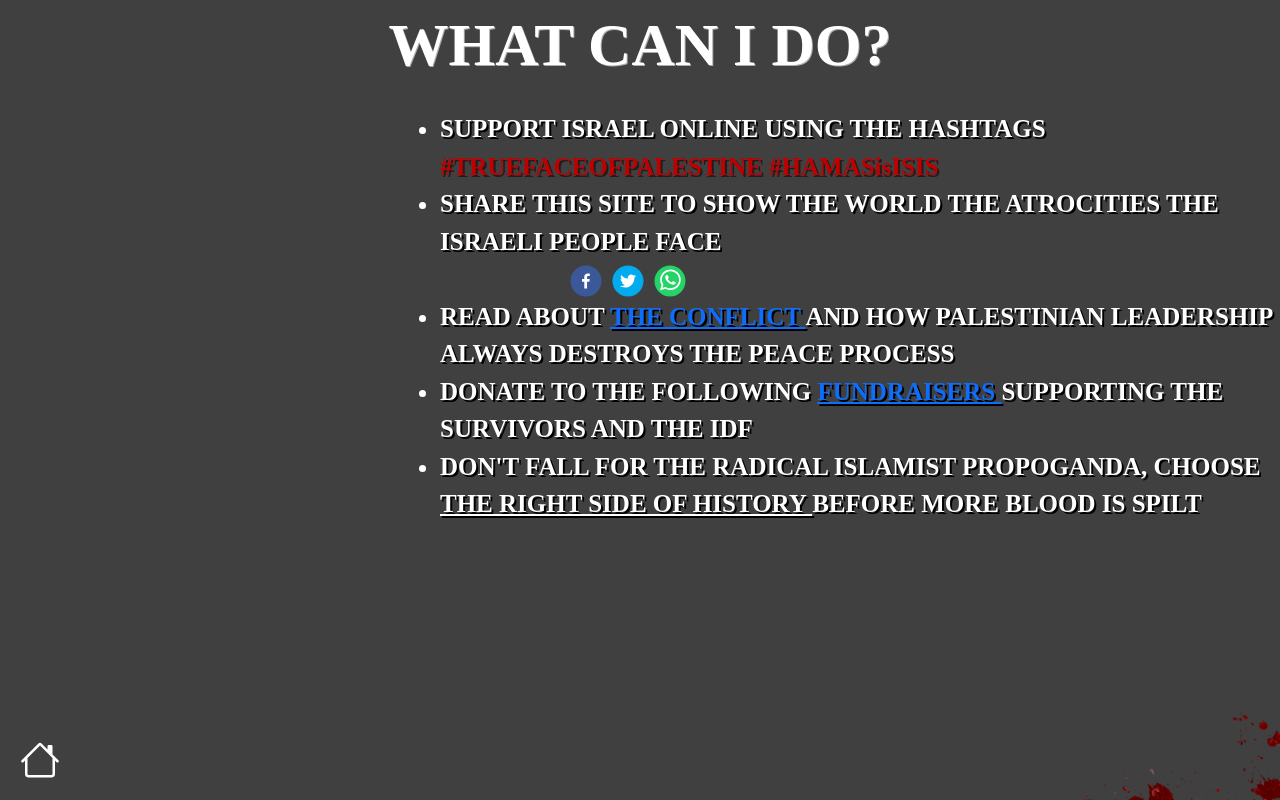
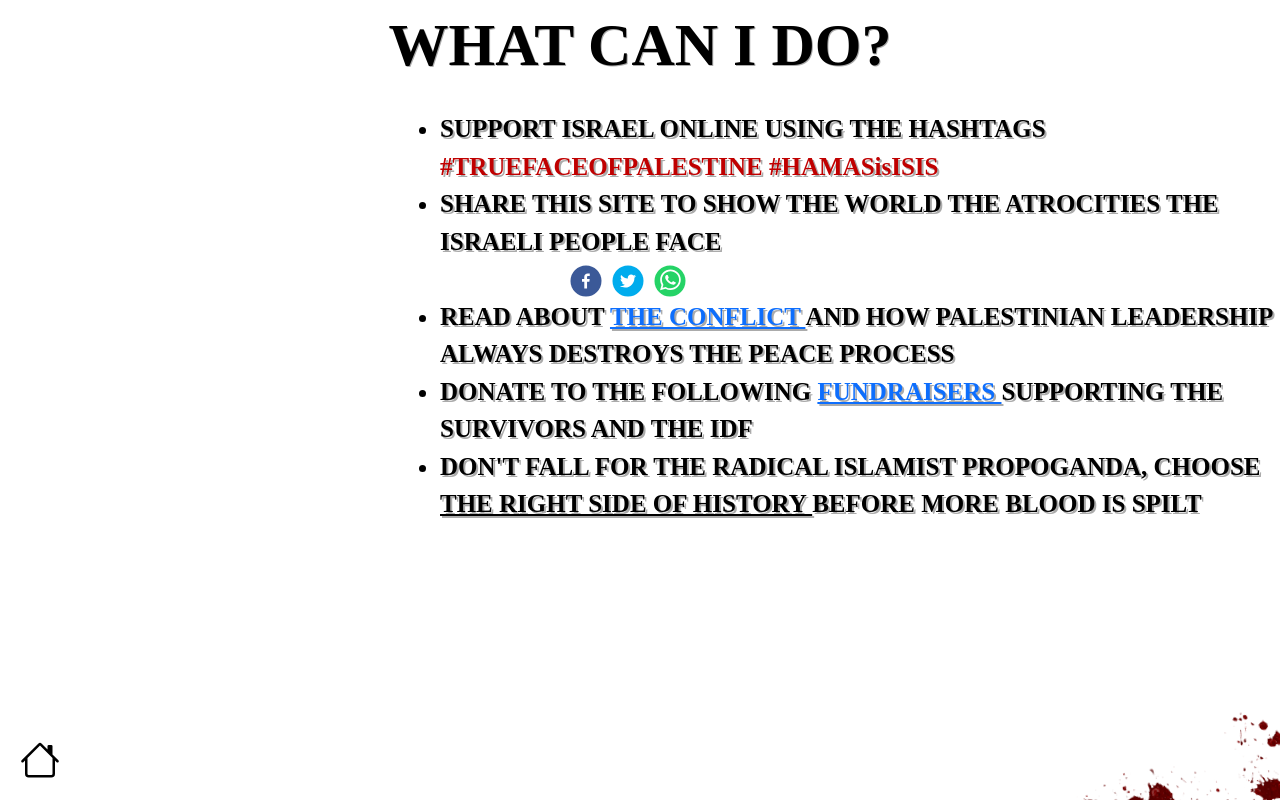
Before and after one commit to The-October-Team/7th-of-october, a React (Create React App) app: page /enough in a window 1280 px wide. Built offline with nearby package versions, Linux system fonts and the light colour scheme; a web font is replaced by a local one.

Commit message:
some styling

```diff
--- a/src/styles.css
+++ b/src/styles.css
@@ -9,7 +9,7 @@ body {
 .title {
     text-align: center;
     font-size: 3em;
-    color: white;
+    color: black;
 }
 
 .subtitle {
@@ -38,12 +38,11 @@ body {
     position: absolute;
     width: 100%;
     height: 100%;
-    background-color: #404040;
+    background-color: white;
 }
 
 .hashtag {
     color: #C00000;
-    text-shadow: 0.1rem 0.1rem #241b1b;
 }
 
 #blood-img {
@@ -59,8 +58,8 @@ body {
     font-family: "Bahnschrift Condensed";
     font-size: 1.25em;
     font-weight: bold;
-    text-shadow: 0.1rem 0.1rem #000000;
-    color: white;
+    text-shadow: 0.1rem 0.1rem #ABABAB;
+    color: black;
 }
 
 .enough p {
@@ -74,7 +73,7 @@ body {
     position: absolute;
     bottom: 1rem;
     left: 1rem;
-    color: rgb(255, 255, 255);
+    color: rgb(0, 0, 0);
 }
 
 .share-button {
```
